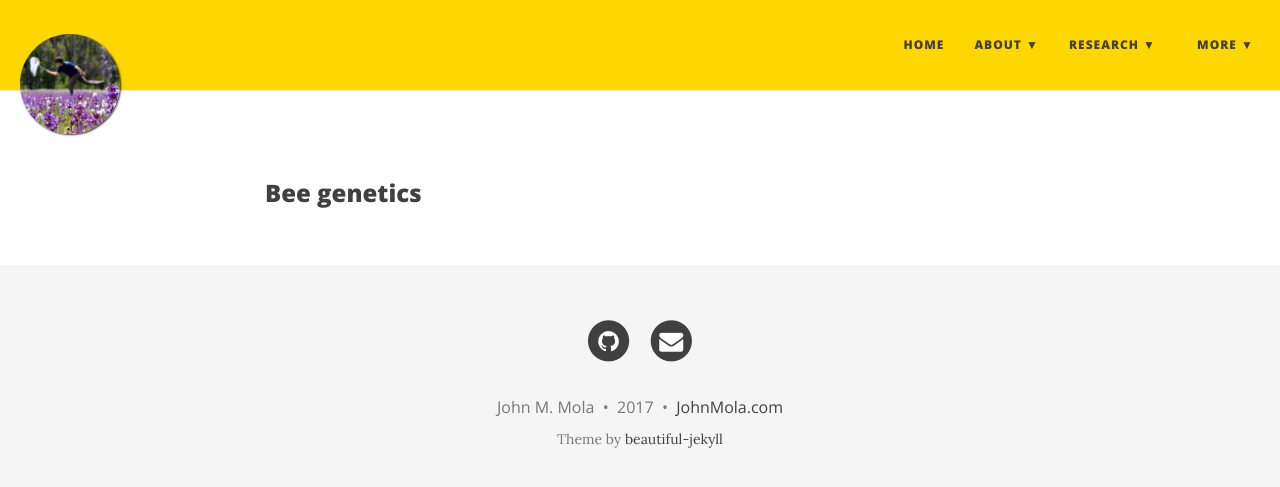
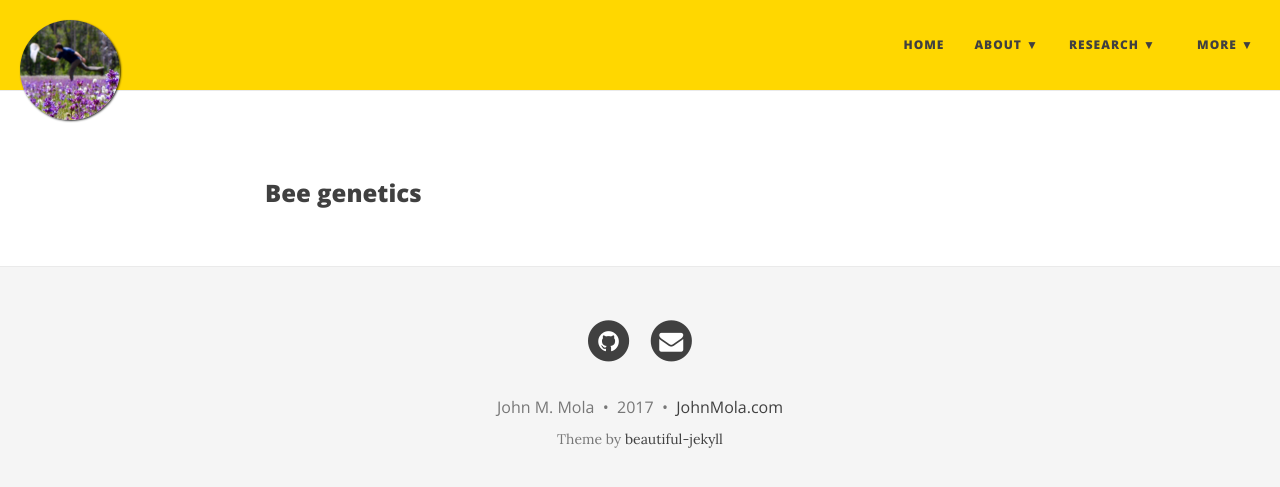
Before and after one commit to maureenpage/maureen-page.github.io, a Jekyll site: the page built from beegenes.md, in a window 1280 px wide. Shown: the top 487 px of the page. Built offline with Jekyll 4.4.1, drawn with Linux system fonts in a browser that asks for light colours; nearby versions of some CDN libraries.

Commit message:
changed spacing of avatar

```diff
--- a/css/main.css
+++ b/css/main.css
@@ -175,7 +175,7 @@ img {
   -moz-transition: opacity 0.5s ease-in-out;
   transition: opacity 0.5s ease-in-out;
   left: 70px;
-  top: 84px;
+  top: 70px;
   width: 50px;
   margin-top: -25px;
 }
```
Also changed, not shown: 1 other file.
